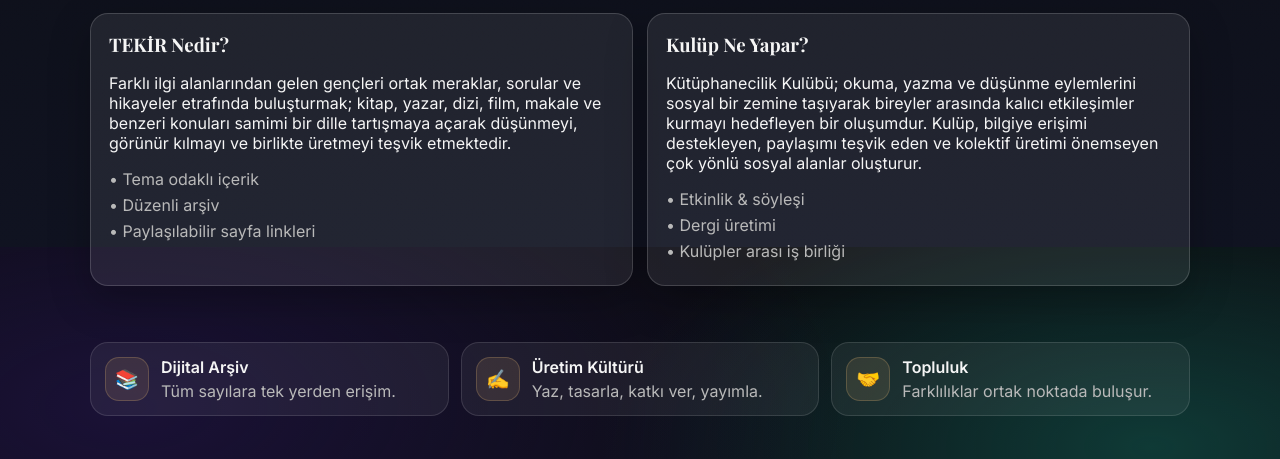
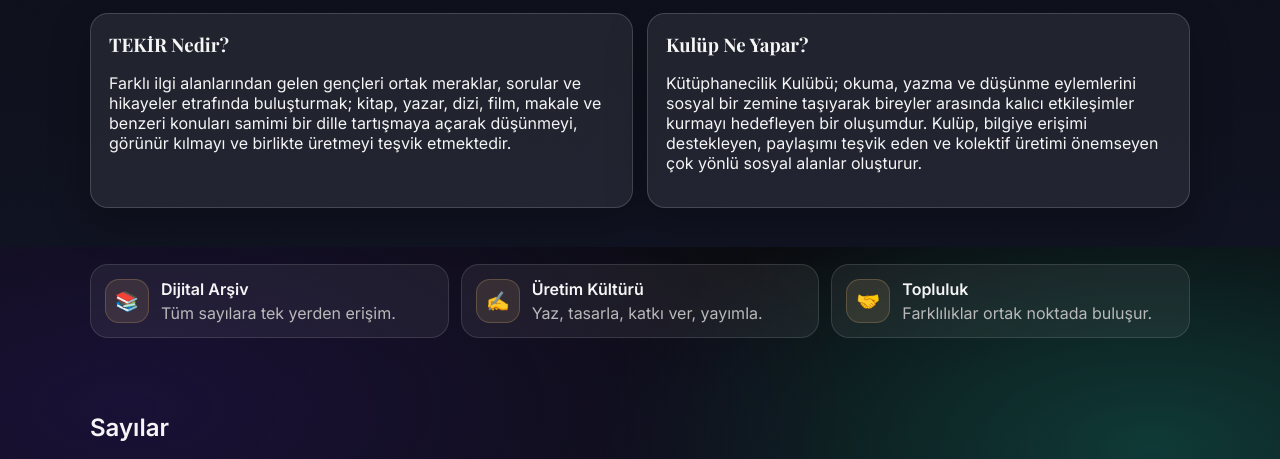
Before and after one commit to Cemal4459/kent-dergi, a plain HTML site: page index.html in a window 1280 px wide. Shown: the part 553-1012 px from the top of the page. Drawn offline with nearby package versions, Linux system fonts and the light colour scheme.

Commit message:
Update index.html

```diff
--- a/index.html
+++ b/index.html
@@ -115,11 +115,6 @@
             <p>
               Farklı ilgi alanlarından gelen gençleri ortak meraklar, sorular ve hikayeler etrafında buluşturmak; kitap, yazar, dizi, film, makale ve benzeri konuları samimi bir dille tartışmaya açarak düşünmeyi, görünür kılmayı ve birlikte üretmeyi teşvik etmektedir.
             </p>
-            <ul class="list">
-              <li>• Tema odaklı içerik</li>
-              <li>• Düzenli arşiv</li>
-              <li>• Paylaşılabilir sayfa linkleri</li>
-            </ul>
           </article>
 
           <article class="glass-card">
@@ -127,11 +122,6 @@
             <p>
                 Kütüphanecilik Kulübü; okuma, yazma ve düşünme eylemlerini sosyal bir zemine taşıyarak bireyler arasında kalıcı etkileşimler kurmayı hedefleyen bir oluşumdur. Kulüp, bilgiye erişimi destekleyen, paylaşımı teşvik eden ve kolektif üretimi önemseyen çok yönlü sosyal alanlar oluşturur.
             </p>
-            <ul class="list">
-              <li>• Etkinlik & söyleşi</li>
-              <li>• Dergi üretimi</li>
-              <li>• Kulüpler arası iş birliği</li>
-            </ul>
           </article>
         </div>
       </div>
```
